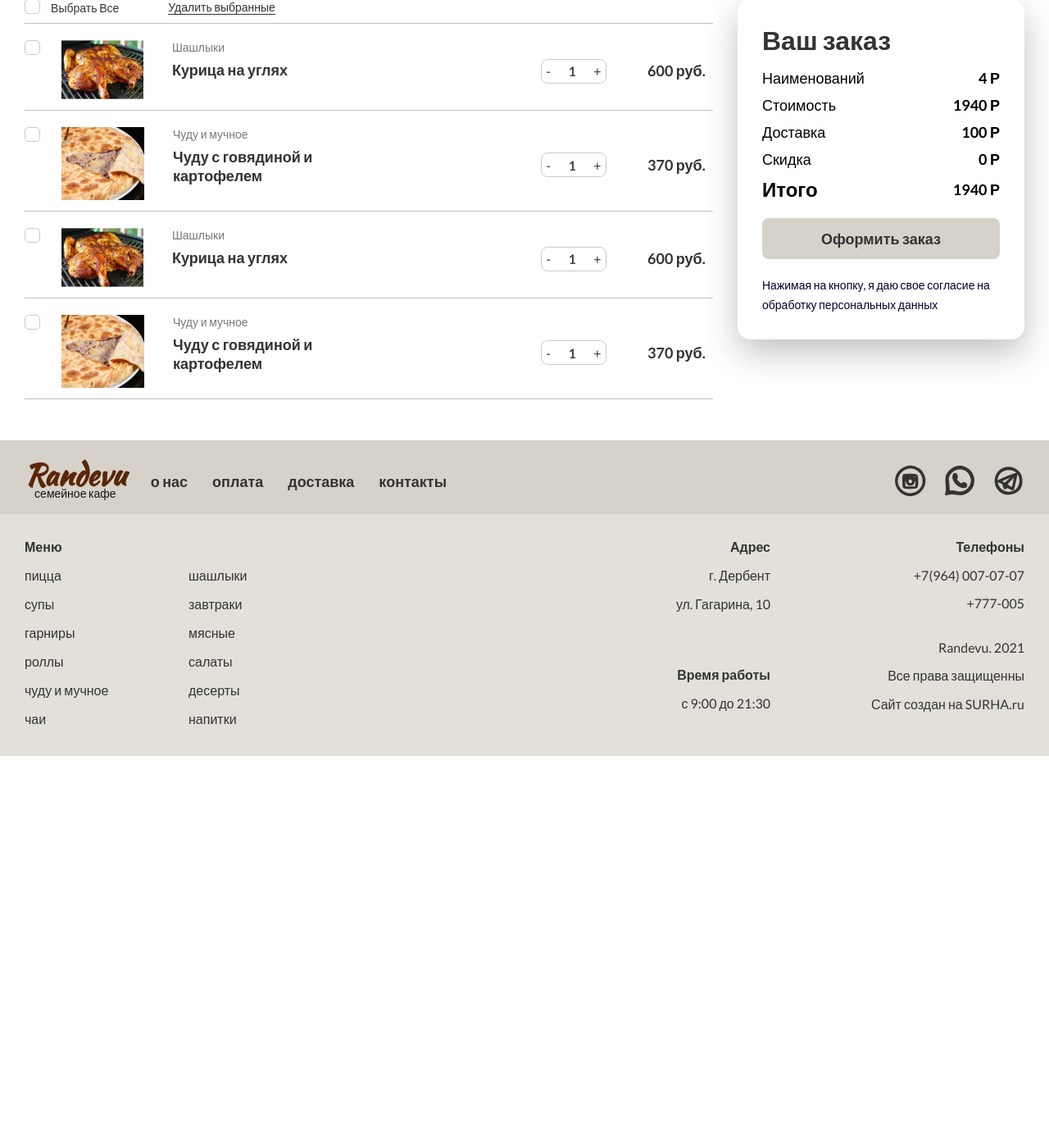
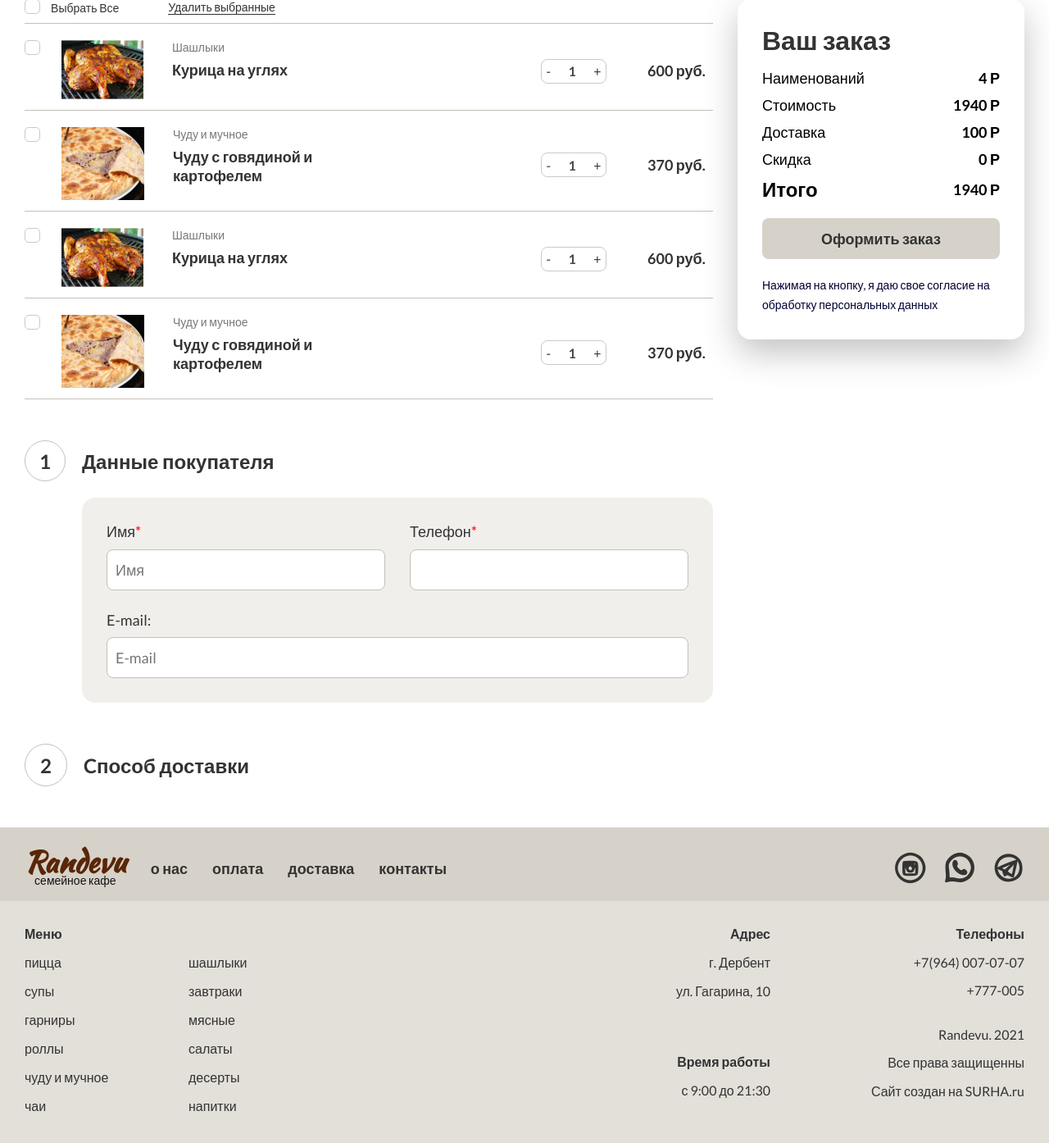
Before and after one commit to Surha05/Randevu, a PHP site: page /basket.php in a window 1280 px wide. Shown: the part 177-1571 px from the top of the page at 82% size. Before the commit the page ends 1099 px from the top, so only its background shows below. Run offline with PHP 8.4, Linux system fonts and the light colour scheme; some libraries are stand-ins or nearby versions; some web fonts are replaced.

Commit message:
добавил секцию form

```diff
--- a/basket.php
+++ b/basket.php
@@ -123,6 +123,30 @@
              </li>
             </ul>
           </div>
+          <div class="form-wrapper">
+            <h2 class="form__title">Данные покупателя</h2>
+            <div class="form">
+              <form action="#" id="form" class="form__body">
+                <div class="form__box-top">
+                  <div class="form__item">
+						        <label for="formName" class="form__label">Имя<span>*</span></label>
+						        <input id="formName" type="text" placeholder="Имя" name="name" class="form__input">
+					        </div>
+                  <div class="form__item">
+						        <label for="formPhone" class="form__label">Телефон<span>*</span></label>
+						        <input id="formPhone" type="text" name="phone" class="form__input">
+					        </div>
+                </div>
+                <div class="form__box-bottom">
+                  <div class="form__item">
+						        <label for="formEmail" class="form__label">E-mail:</label>
+						        <input id="formEmail" type="text" placeholder="E-mail"  name="email" class="form__input">
+					        </div>
+                </div>
+              </form>
+            </div>
+            <h2 class="form__title form-title-delivery">Cпособ доставки</h2>
+          </div>
         </div>
         <div class="basket-container__right">
           <div class="basket__order">
@@ -153,7 +177,6 @@
            <button class="basket__order-btn">Оформить заказ</button>
            <p class="basket__order-consent">Нажимая на кнопку, я даю свое согласие на обработку персональных данных</p>
         </div>
-        </div>
       </div>
     </div>
   </section>
--- a/css/basket.css
+++ b/css/basket.css
@@ -153,7 +153,90 @@
 }
 /* ----- END BASKET-CONTAINER__LEFT ----- */
 
+/* ----- FORM ----- */
+
+.form {
+  width: 100%;
+  padding-top: 20px;
+  padding-left: 70px;
+}
+
+.form__title {
+  margin-top: 50px;
+  font-size: 24px;
+  font-weight: bold;
+  color: #333333;
+}
+
+.form__title::before {
+  content: "1";
+  display: inline-flex;
+  align-items: center;
+  justify-content: center;
+  width: 48px;
+  height: 48px;
+  font-size: 24px;
+  font-weight: bold;
+  color: #333333;
+  text-align: center;
+  background: #fff;
+  border: 1px solid #c5c0b7;
+  border-radius: 50%;
+  margin-right: 20px;
+}
+
+.form__body {
+  width: 100%;
+  background: rgba(227, 224, 218, 50%);
+  padding: 30px;
+  border-radius: 16px;
+}
+
+.form__box-top {
+  display: grid;
+  grid-template-columns: 1fr 1fr;
+  margin-bottom: 25px;
+  gap: 30px;
+}
+
+.form__label {
+  font-size: 18px;
+}
+
+.form__label span {
+  color: red;
+}
+
+.form__input {
+  width: 100%;
+  height: 50px;
+  margin-top: 10px;
+  border: 1px solid #c5c0b7;
+  border-radius: 8px;
+  font-size: 18px;
+  color: #d7d2c9;
+  padding-left: 10px;
+}
+
+.form-title-delivery::before {
+  content: "2";
+  display: inline-flex;
+  align-items: center;
+  justify-content: center;
+  width: 50px;
+  height: 50px;
+  font-size: 24px;
+  font-weight: bold;
+  color: #333333;
+  text-align: center;
+  background: #fff;
+  border: 1px solid #c5c0b7;
+  border-radius: 50%;
+  margin-right: 20px;
+}
+
 /* ----- BASKET-CONTAINER__RIGHT ----- */
+
 .basket-container__right {
   margin-top: 25px;
   background: #fff;
@@ -223,6 +306,8 @@
   line-height: 24px;
 }
 
+/* ----- END BASKET-CONTAINER__RIGHT ----- */
+
 @media (max-width: 1366px) {
   .basket__order {
     width: 350px;
@@ -230,6 +315,7 @@
 }
 
 @media (max-width: 1112px) {
+  /* ----- BASKET -----  */
   .basket-container {
     grid-template-columns: 1fr;
   }
@@ -258,9 +344,22 @@
   .basket__content-dish {
     font-size: 16px;
   }
+
+  /* ----- END BASKET ----- */
+
+  /* ----- FORM ----- */
+  .form__label {
+    font-size: 16px;
+  }
+
+  .form__input {
+    font-size: 16px;
+  }
+  /* ----- END FORM ----- */
 }
 
 @media (max-width: 768px) {
+  /* ----- BASKET ----- */
   .basket__content-item {
     display: grid;
     grid-template-columns: 1fr;
@@ -283,6 +382,28 @@
   .basket__price {
     justify-self: flex-end;
   }
+
+  /* ----- END BASKET ----- */
+
+  /* ----- FORM ----- */
+  .form {
+    padding-left: 0px;
+  }
+
+  .form__title {
+    font-size: 20px;
+  }
+
+  .form__title::before {
+    width: 38px;
+    height: 38px;
+    font-size: 20px;
+  }
+
+  .form__box-top {
+    grid-template-columns: 1fr;
+  }
+  /* ---- END FORM ----  */
 }
 
 @media (max-width: 447px) {
```
